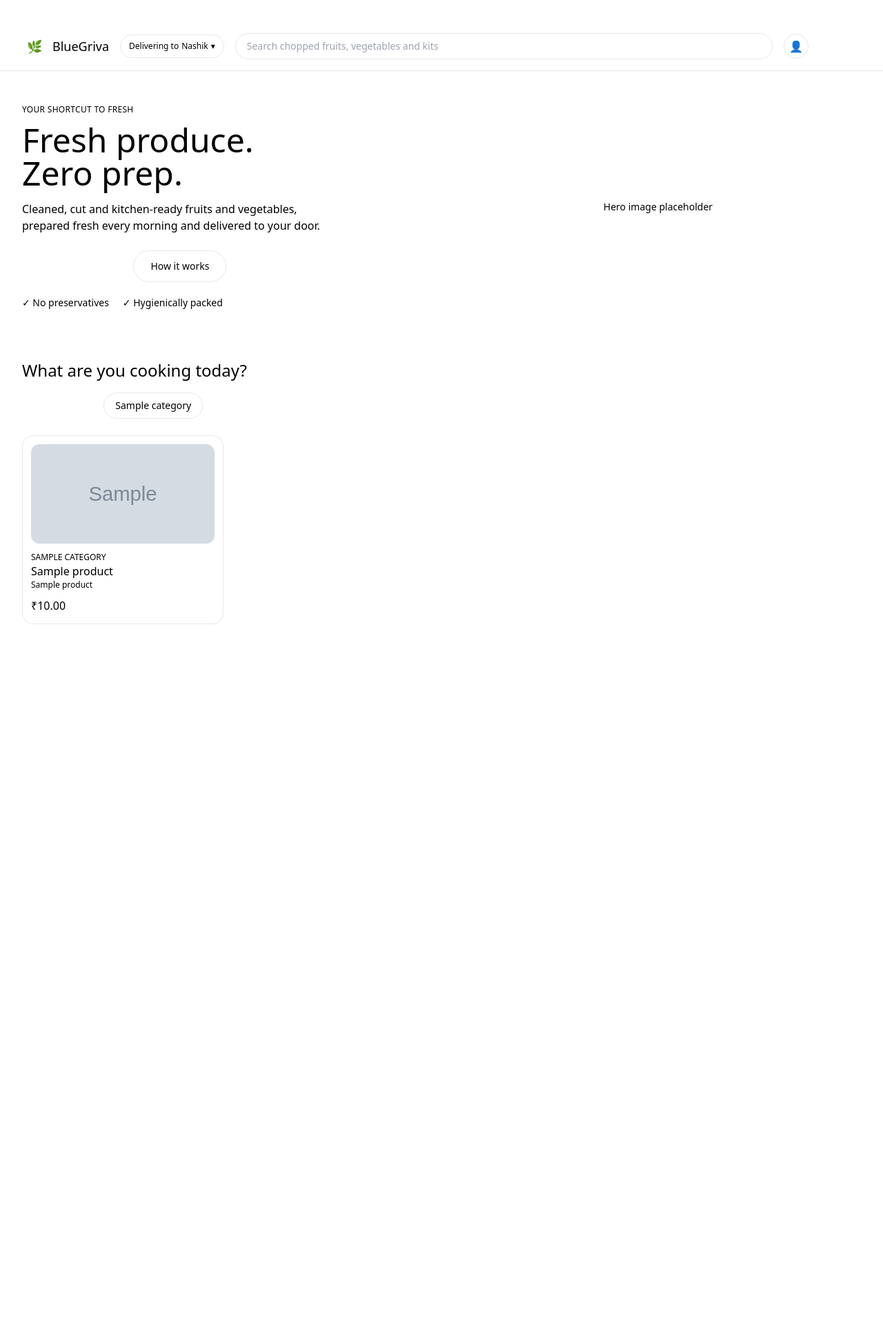
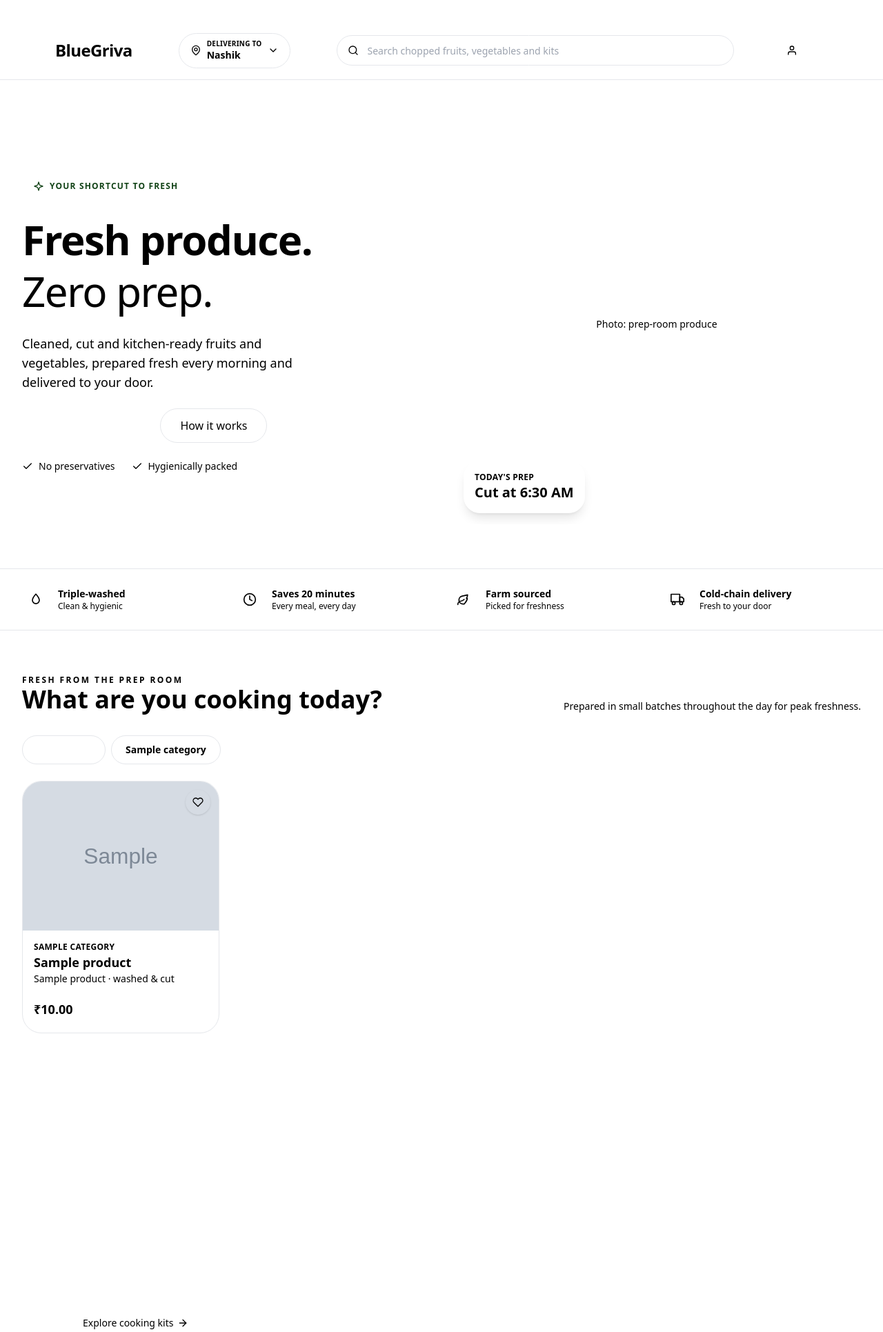
Before and after one commit to bajajshubham/bluegriva, a Django app: page / in a window 1280 px wide. Shown: the top 1931 px of the page at 69% size. Before the commit the page ends 905 px from the top, so only its background shows below. Run offline with Django 5.2, Linux system fonts and the light colour scheme; tables that the repository leaves empty hold one stand-in row (values such as "Sample post"); grey boxes marked "Sample" are stand-in pictures; some libraries are stand-ins or nearby versions.

Commit message:
storefront:light skeleton and colors without functionalities

```diff
--- a/catalog/templates/catalog/product_list.html
+++ b/catalog/templates/catalog/product_list.html
@@ -1,66 +1,12 @@
 {% extends "base.html" %}
-{% block title %}BlueGriva — Fresh Cut Fruits & Vegetables{% endblock %}
+{% block title %}BlueGriva — Fresh produce, zero prep{% endblock %}
 
 {% block content %}
-<!-- Hero -->
-<section class="grid grid-cols-1 gap-10 px-8 py-12 lg:grid-cols-2 lg:items-center">
-  <div>
-    <p class="text-xs font-medium uppercase tracking-wide text-brand">Your shortcut to fresh</p>
-    <h1 class="mt-3 font-display text-4xl text-ink sm:text-5xl">
-      Fresh produce.<br><span class="text-brand">Zero prep.</span>
-    </h1>
-    <p class="mt-4 max-w-md text-ink-muted">
-      Cleaned, cut and kitchen-ready fruits and vegetables, prepared fresh every morning and delivered to your door.
-    </p>
-    <div class="mt-6 flex gap-3">
-      <a href="#produce" class="rounded-full bg-brand px-6 py-3 text-sm font-medium text-white">Shop fresh cuts</a>
-      <a href="#" class="rounded-full border border-ink/20 px-6 py-3 text-sm text-ink">How it works</a>
-    </div>
-    <div class="mt-5 flex gap-5 text-sm text-ink">
-      <span>✓ No preservatives</span>
-      <span>✓ Hygienically packed</span>
-    </div>
+  {% include "partials/_hero.html" %}
+  {% include "partials/_trust_badges.html" %}
+  {% include "partials/_product_grid.html" %}
+  <div class="my-16">
+    {% include "partials/_promo_banner.html" %}
   </div>
-  <div class="flex h-72 items-center justify-center rounded-3xl bg-brand-light text-sm text-brand">
-    Hero image placeholder
-  </div>
-</section>
-
-<!-- Product listing section -->
-<section id="produce" class="px-8 py-6">
-  <h2 class="font-display text-2xl text-ink">What are you cooking today?</h2>
-
-  <div class="mt-4 flex gap-3 overflow-x-auto">
-    <a href="{% url 'catalog:product_list' %}"
-       class="rounded-full px-4 py-2 text-sm {% if not active_category %}bg-brand text-white{% else %}border border-ink/20 text-ink{% endif %}">
-      All produce
-    </a>
-    {% for category in categories %}
-      <a href="?category={{ category.slug }}"
-         class="rounded-full px-4 py-2 text-sm {% if active_category == category.slug %}bg-brand text-white{% else %}border border-ink/20 text-ink{% endif %}">
-        {{ category.name }}
-      </a>
-    {% endfor %}
-  </div>
-
-  <div class="mt-6 grid grid-cols-1 gap-4 sm:grid-cols-2 xl:grid-cols-4">
-    {% for product in products %}
-      <div class="rounded-2xl border border-ink/10 bg-white p-3">
-        <img src="{{ product.image.url }}" alt="{{ product.name }}" class="h-36 w-full rounded-xl object-cover">
-        <p class="mt-3 text-xs uppercase text-ink-muted">{{ product.category.name }}</p>
-        <p class="font-medium text-ink">{{ product.name }}</p>
-        <p class="text-xs text-ink-muted">{{ product.weight_label }}</p>
-        <div class="mt-2 flex items-center justify-between">
-          <span class="font-medium text-ink">₹{{ product.price }}</span>
-          <button
-            hx-post="{% url 'cart_orders:cart_add' product.id %}"
-            hx-target="#cart-panel" hx-swap="outerHTML"
-            class="rounded-full bg-brand px-3 py-1 text-sm text-white">Add</button>
-        </div>
-      </div>
-    {% empty %}
-      <p class="text-ink-muted">No products yet, add some in the admin.</p>
-    {% endfor %}
-  </div>
-</section>
+  {% include "partials/_how_it_works.html" %}
 {% endblock %}
--- a/catalog/views.py
+++ b/catalog/views.py
@@ -2,13 +2,29 @@ from django.shortcuts import render
 from .models import Category
 from .services import list_active_products
 
-# Create your views here.
+# Presentational only, no model behind these — plain constants, not database rows.
+TRUST_BADGES = [
+    {"icon": "droplet", "title": "Triple-washed", "subtitle": "Clean & hygienic"},
+    {"icon": "clock", "title": "Saves 20 minutes", "subtitle": "Every meal, every day"},
+    {"icon": "leaf", "title": "Farm sourced", "subtitle": "Picked for freshness"},
+    {"icon": "truck", "title": "Cold-chain delivery", "subtitle": "Fresh to your door"},
+]
+
+PROCESS_STEPS = [
+    {"number": "01", "title": "Picked for you", "description": "We source crisp, seasonal produce from trusted farms."},
+    {"number": "02", "title": "Washed & cut", "description": "Our trained team cleans and chops every batch in a hygienic prep room."},
+    {"number": "03", "title": "Chilled & delivered", "description": "Sealed packs travel cold and arrive ready for your pan, plate or blender."},
+]
+
+
 def product_list(request):
-    """Storefront grid — matches the Figma 'storefront' frame."""
+    """Storefront home page: hero, trust badges, real product grid, promo, process steps."""
     category_slug = request.GET.get("category")
     context = {
         "products": list_active_products(category_slug),
         "categories": Category.objects.all(),
         "active_category": category_slug,
+        "trust_badges": TRUST_BADGES,
+        "process_steps": PROCESS_STEPS,
     }
     return render(request, "catalog/product_list.html", context)
--- /dev/null
+++ b/core/templatetags/icons.py
@@ -0,0 +1,44 @@
+"""
+Inline SVG icon tag.
+
+Renders small stroke icons directly in markup (no icon font, no JS library)
+so they inherit colour via `currentColor` and resize with a Tailwind class.
+
+Note: these are line-icon stand-ins for the exact icons exported in the
+Figma file — this build environment has no network route to Figma's asset
+CDN, so the real exports couldn't be pulled in. Swap the paths below for the
+real exports whenever that's convenient; nothing else needs to change since
+every call site just names an icon.
+"""
+from django import template
+from django.utils.safestring import mark_safe
+
+register = template.Library()
+
+# icon name -> inner SVG markup (24x24 viewBox, stroke-based)
+_ICONS = {
+    "leaf": '<path d="M11 20A7 7 0 0 1 9.8 6.1C15.5 5 17 4.48 19 4c0 2.1-.8 4.3-2 6h1.5c-.1 5-4 8-5.5 10z"/><path d="M2 21c0-3 1.85-5.36 5.08-6C9.5 14.52 12 13 13 12"/>',
+    "search": '<circle cx="11" cy="11" r="8"/><line x1="21" y1="21" x2="16.65" y2="16.65"/>',
+    "user": '<path d="M20 21v-2a4 4 0 0 0-4-4H8a4 4 0 0 0-4 4v2"/><circle cx="12" cy="7" r="4"/>',
+    "cart": '<path d="M6 2 3 6v14a2 2 0 0 0 2 2h14a2 2 0 0 0 2-2V6l-3-4Z"/><path d="M3 6h18"/><path d="M16 10a4 4 0 0 1-8 0"/>',
+    "chevron-down": '<polyline points="6 9 12 15 18 9"/>',
+    "map-pin": '<path d="M20 10c0 6-8 12-8 12s-8-6-8-12a8 8 0 0 1 16 0Z"/><circle cx="12" cy="10" r="3"/>',
+    "check": '<polyline points="20 6 9 17 4 12"/>',
+    "arrow-right": '<line x1="5" y1="12" x2="19" y2="12"/><polyline points="12 5 19 12 12 19"/>',
+    "heart": '<path d="M20.8 4.6a5.5 5.5 0 0 0-7.8 0L12 5.6l-1-1a5.5 5.5 0 0 0-7.8 7.8l1 1L12 21l7.8-7.8 1-1a5.5 5.5 0 0 0 0-7.8Z"/>',
+    "plus": '<line x1="12" y1="5" x2="12" y2="19"/><line x1="5" y1="12" x2="19" y2="12"/>',
+    "clock": '<circle cx="12" cy="12" r="10"/><polyline points="12 6 12 12 16 14"/>',
+    "truck": '<path d="M1 3h15v13H1z"/><path d="M16 8h4l3 3v5h-7V8z"/><circle cx="5.5" cy="18.5" r="2.5"/><circle cx="18.5" cy="18.5" r="2.5"/>',
+    "droplet": '<path d="M12 2.7s6 6.5 6 10.7a6 6 0 0 1-12 0c0-4.2 6-10.7 6-10.7z"/>',
+    "sparkles": '<path d="m12 3-1.9 5.8a2 2 0 0 1-1.3 1.3L3 12l5.8 1.9a2 2 0 0 1 1.3 1.3L12 21l1.9-5.8a2 2 0 0 1 1.3-1.3L21 12l-5.8-1.9a2 2 0 0 1-1.3-1.3L12 3Z"/>',
+}
+
+
+@register.simple_tag
+def icon(name, css_class="size-4"):
+    """Usage: {% icon "search" "size-5 text-ink-muted" %}"""
+    inner = _ICONS.get(name, "")
+    return mark_safe(
+        f'<svg class="{css_class}" viewBox="0 0 24 24" fill="none" stroke="currentColor" '
+        f'stroke-width="2" stroke-linecap="round" stroke-linejoin="round" aria-hidden="true">{inner}</svg>'
+    )
--- a/templates/base.html
+++ b/templates/base.html
@@ -1,66 +1,33 @@
 <!doctype html>
 <html lang="en" class="h-full">
-
 <head>
   <meta charset="UTF-8">
   <meta name="viewport" content="width=device-width, initial-scale=1.0">
   <title>{% block title %}BlueGriva{% endblock %}</title>
 
+  <link rel="preconnect" href="https://fonts.googleapis.com">
+  <link rel="preconnect" href="https://fonts.gstatic.com" crossorigin>
+  <link href="https://fonts.googleapis.com/css2?family=DM+Sans:wght@400;500;700&family=Lora:wght@400;600&display=swap" rel="stylesheet">
+
   {% load tailwind_tags %}
   {% tailwind_css %}
 
-  <link rel="preconnect" href="https://fonts.googleapis.com">
-  <link rel="preconnect" href="https://fonts.gstatic.com" crossorigin>
-  <link href="https://fonts.googleapis.com/css2?family=DM+Sans:wght@400;500;700&family=Lora:wght@400;600&display=swap"
-    rel="stylesheet">
-
   <script src="https://unpkg.com/htmx.org@2.0.10" defer></script>
   <script src="https://unpkg.com/alpinejs@3.15.12/dist/cdn.min.js" defer></script>
-  <style>
-    [x-cloak] {
-      display: none !important;
-    }
-  </style>
+  <style>[x-cloak] { display: none !important; }</style>
 </head>
+<body class="h-full font-sans bg-surface text-ink" hx-headers='{"X-CSRFToken": "{{ csrf_token }}"}' x-data="{ cartOpen: false }">
 
-<body class="h-full font-sans bg-surface text-ink" hx-headers='{"X-CSRFToken": "{{ csrf_token }}"}'
-  x-data="{ cartOpen: false }">
-
-  <!-- Announcement bar -->
-  <div class="bg-brand py-2 text-center text-xs text-white">
-    Freshly prepped this morning · Free delivery on orders above ₹399
-  </div>
-
-  <!-- Header -->
-  <header class="flex items-center gap-4 border-b border-ink/10 bg-surface/95 px-8 py-4">
-    <a href="{% url 'catalog:product_list' %}" class="flex items-center gap-2 font-display text-lg text-ink">
-      <span class="flex h-9 w-9 items-center justify-center rounded-full bg-brand-light text-brand">🌿</span>
-      BlueGriva
-    </a>
-
-    <button
-      class="hidden shrink-0 items-center gap-1 rounded-full border border-ink/15 px-3 py-2 text-xs text-ink sm:flex">
-      <span class="text-ink-muted">Delivering to</span>
-      <span class="font-medium">Nashik</span>
-      <span>▾</span>
-    </button>
-
-    <input type="search" placeholder="Search chopped fruits, vegetables and kits"
-      class="flex-1 rounded-full border border-ink/15 bg-white px-4 py-2 text-sm">
-
-    <button
-      class="hidden h-9 w-9 shrink-0 items-center justify-center rounded-full border border-ink/15 sm:flex">👤</button>
-    <button @click="cartOpen = true" class="shrink-0 rounded-full bg-brand px-4 py-2 text-sm text-white">
-      Cart{% if cart_items %} ({{ cart_items|length }}){% endif %}
-    </button>
-  </header>
+  {% include "partials/_header.html" %}
 
   {% block content %}{% endblock %}
 
-  <!-- Cart drawer — present on every page, hidden until opened -->
+  {% include "partials/_footer.html" %}
+
+  <!-- Cart drawer -->
   <div x-show="cartOpen" x-cloak class="fixed inset-0 z-40 bg-black/40" @click.self="cartOpen = false">
     <div class="fixed right-0 top-0 flex h-full w-full max-w-sm flex-col bg-white shadow-xl">
-      <div class="flex items-center justify-between border-b border-ink/10 p-4">
+      <div class="flex items-center justify-between border-b border-border p-4">
         <h2 class="font-display text-lg text-ink">Your cart</h2>
         <button @click="cartOpen = false" class="text-xl text-ink-muted">&times;</button>
       </div>
@@ -70,5 +37,4 @@
     </div>
   </div>
 </body>
-
 </html>
--- /dev/null
+++ b/templates/partials/_footer.html
@@ -0,0 +1,41 @@
+{% load icons %}
+<footer class="bg-ink px-8 py-12 text-white">
+  <div class="mx-auto flex max-w-[1280px] flex-col gap-10">
+
+    <div class="grid grid-cols-1 gap-10 sm:grid-cols-4">
+      <div class="flex flex-col gap-4 sm:col-span-2">
+        <div class="flex items-center gap-2">
+          <span class="flex size-9 items-center justify-center rounded-full bg-surface">
+            {% icon "leaf" "size-5 text-brand" %}
+          </span>
+          <span class="font-display text-2xl font-bold text-surface">BlueGriva</span>
+        </div>
+        <p class="max-w-sm text-sm text-white/65">
+          Making real food easier with fresh, clean and thoughtfully prepared produce.
+        </p>
+      </div>
+
+      <div class="flex flex-col gap-4">
+        <h3 class="text-base font-bold text-surface">Shop</h3>
+        <ul class="flex flex-col gap-3 text-sm text-white/65">
+          <li><a href="#">Fresh cuts</a></li>
+          <li><a href="#">Cooking kits</a></li>
+          <li><a href="#">Fruit bowls</a></li>
+        </ul>
+      </div>
+
+      <div class="flex flex-col gap-4">
+        <h3 class="text-base font-bold text-surface">Help</h3>
+        <ul class="flex flex-col gap-3 text-sm text-white/65">
+          <li><a href="#">Our process</a></li>
+          <li><a href="#">Delivery areas</a></li>
+          <li><a href="#">Contact us</a></li>
+        </ul>
+      </div>
+    </div>
+
+    <p class="border-t border-white/15 pt-6 text-xs text-white/50">
+      &copy; {% now "Y" %} BlueGriva Foods. Freshness, thoughtfully prepared.
+    </p>
+  </div>
+</footer>
--- /dev/null
+++ b/templates/partials/_header.html
@@ -0,0 +1,44 @@
+{% load icons %}
+<div class="bg-brand py-2 text-center text-xs text-white">
+  Freshly prepped this morning · Free delivery on orders above ₹399
+</div>
+
+<header class="sticky top-0 z-30 border-b border-border bg-surface/95 backdrop-blur-sm">
+  <div class="mx-auto flex max-w-7xl items-center justify-between gap-4 px-8 py-4">
+
+    <a href="{% url 'catalog:product_list' %}" class="flex shrink-0 items-center gap-2">
+      <span class="flex size-10 items-center justify-center rounded-full bg-brand">
+        {% icon "leaf" "size-5 text-white" %}
+      </span>
+      <span class="font-display text-2xl font-bold tracking-tight text-brand">BlueGriva</span>
+    </a>
+
+    <button type="button" class="hidden shrink-0 items-center gap-2 rounded-full border border-border px-4 py-2 sm:flex">
+      {% icon "map-pin" "size-4 text-ink-muted" %}
+      <span class="text-left leading-tight">
+        <span class="block text-[10px] font-semibold uppercase tracking-wide text-ink-muted">Delivering to</span>
+        <span class="block text-sm font-semibold text-ink">Nashik</span>
+      </span>
+      {% icon "chevron-down" "size-4 text-ink-muted" %}
+    </button>
+
+    <label class="relative min-w-0 max-w-xl flex-1">
+      <span class="sr-only">Search products</span>
+      {% icon "search" "absolute left-4 top-1/2 -translate-y-1/2 size-4 text-ink-muted" %}
+      <input type="search" placeholder="Search chopped fruits, vegetables and kits"
+             class="h-11 w-full rounded-full border border-border bg-brand-wash/60 pl-11 pr-4 text-sm text-ink placeholder:text-ink-muted focus:outline-none focus:ring-2 focus:ring-brand">
+    </label>
+
+    <div class="flex shrink-0 items-center gap-2">
+      <button type="button" aria-label="Account" class="hidden size-9 items-center justify-center rounded-full sm:flex">
+        {% icon "user" "size-4 text-ink" %}
+      </button>
+      <button type="button" @click="cartOpen = true"
+              class="flex items-center gap-1.5 rounded-full bg-brand py-2 pl-2 pr-4 text-sm font-medium text-white">
+        {% icon "cart" "size-4" %}
+        Cart{% if cart_items %} ({{ cart_items|length }}){% endif %}
+      </button>
+    </div>
+
+  </div>
+</header>
--- /dev/null
+++ b/templates/partials/_hero.html
@@ -0,0 +1,51 @@
+{% load icons %}
+{# Homepage hero: headline, CTAs, trust bullets, and a "today's prep" photo card. #}
+<section class="mx-auto grid max-w-[1280px] grid-cols-1 gap-8 px-8 py-16 lg:grid-cols-2 lg:items-center">
+
+  <div class="flex flex-col items-start gap-6">
+    <span class="flex items-center gap-2 rounded-full bg-brand-light px-4 py-2 text-xs font-bold uppercase tracking-widest text-[#124317]">
+      {% icon "sparkles" "size-4" %}
+      Your shortcut to fresh
+    </span>
+
+    <h1 class="font-display text-6xl font-bold leading-tight tracking-tight text-ink">
+      Fresh produce.<br>
+      <span class="font-normal text-brand">Zero prep.</span>
+    </h1>
+
+    <p class="max-w-md text-lg text-ink-muted">
+      Cleaned, cut and kitchen-ready fruits and vegetables, prepared fresh every morning and delivered to your door.
+    </p>
+
+    <div class="flex flex-wrap items-center gap-3">
+      <a href="#products" class="flex items-center gap-1.5 rounded-full bg-brand py-3 pl-7 pr-4 text-base font-bold text-white">
+        Shop fresh cuts
+        {% icon "arrow-right" "size-4" %}
+      </a>
+      <a href="#how-it-works" class="rounded-full border border-border bg-surface px-7 py-3 text-base font-medium text-ink">
+        How it works
+      </a>
+    </div>
+
+    <div class="flex flex-wrap gap-6">
+      <span class="flex items-center gap-2 text-sm font-medium text-ink">
+        {% icon "check" "size-4" %} No preservatives
+      </span>
+      <span class="flex items-center gap-2 text-sm font-medium text-ink">
+        {% icon "check" "size-4" %} Hygienically packed
+      </span>
+    </div>
+  </div>
+
+  {# TODO: swap for real "today's prep" photography once media pipeline exists #}
+  <div class="relative overflow-hidden rounded-[32px] bg-brand-wash">
+    <div class="flex aspect-square items-center justify-center text-sm text-ink-muted lg:aspect-auto lg:h-[580px]">
+      Photo: prep-room produce
+    </div>
+    <div class="absolute bottom-4 left-4 rounded-3xl bg-surface/95 p-4 shadow-lg backdrop-blur-sm">
+      <p class="text-xs font-semibold uppercase tracking-wide text-ink-muted">Today's prep</p>
+      <p class="font-display text-xl font-bold text-ink">Cut at 6:30 AM</p>
+    </div>
+  </div>
+
+</section>
--- /dev/null
+++ b/templates/partials/_how_it_works.html
@@ -0,0 +1,21 @@
+{# "From farm to fork" — 3-step process, closes out the home page above the footer. #}
+<section class="bg-brand-wash/50 px-8 py-20">
+  <div class="mx-auto flex max-w-[1280px] flex-col gap-10">
+
+    <div class="flex flex-col items-center gap-2 text-center">
+      <p class="text-xs font-bold uppercase tracking-[2.4px] text-brand">From farm to fork</p>
+      <h2 class="font-display text-4xl font-bold text-ink">Prep work, perfected.</h2>
+    </div>
+
+    <div class="grid grid-cols-1 gap-4 sm:grid-cols-3">
+      {% for step in process_steps %}
+        <article class="rounded-[28px] border border-border bg-white p-8">
+          <p class="text-xs font-bold text-brand">{{ step.number }}</p>
+          <h3 class="mt-4 font-display text-2xl font-bold text-ink">{{ step.title }}</h3>
+          <p class="mt-3 text-sm text-ink-muted">{{ step.description }}</p>
+        </article>
+      {% endfor %}
+    </div>
+
+  </div>
+</section>
--- /dev/null
+++ b/templates/partials/_product_card.html
@@ -0,0 +1,27 @@
+{% load icons %}
+<article class="overflow-hidden rounded-[28px] border border-border bg-white">
+  <div class="relative">
+    <img src="{{ product.image.url }}" alt="{{ product.name }}" class="h-[216px] w-full object-cover">
+    {# Wishlist not built yet — decorative only #}
+    <button type="button" aria-label="Add {{ product.name }} to favourites"
+            class="absolute right-3 top-3 flex size-9 items-center justify-center rounded-full bg-surface shadow">
+      {% icon "heart" "size-4 text-ink" %}
+    </button>
+  </div>
+  <div class="flex flex-col gap-4 p-4">
+    <div>
+      <p class="text-xs font-semibold uppercase tracking-wide text-ink-muted">{{ product.category.name }}</p>
+      <h3 class="font-display text-lg font-bold text-ink">{{ product.name }}</h3>
+      <p class="text-sm text-ink-muted">{{ product.weight_label }} &middot; washed &amp; cut</p>
+    </div>
+    <div class="flex items-center justify-between">
+      <span class="text-lg font-bold text-ink">&#8377;{{ product.price }}</span>
+      <button type="button"
+              hx-post="{% url 'cart_orders:cart_add' product.id %}"
+              hx-target="#cart-panel" hx-swap="outerHTML"
+              class="flex items-center gap-1.5 rounded-full bg-brand py-2 pl-5 pr-2 text-sm font-bold text-white">
+        Add {% icon "plus" "size-4" %}
+      </button>
+    </div>
+  </div>
+</article>
--- /dev/null
+++ b/templates/partials/_product_grid.html
@@ -0,0 +1,32 @@
+<section id="products" class="mx-auto max-w-[1280px] px-8 py-16">
+
+  <div class="mb-8 flex flex-wrap items-end justify-between gap-4">
+    <div>
+      <p class="text-xs font-bold uppercase tracking-[2.4px] text-brand">Fresh from the prep room</p>
+      <h2 class="font-display text-4xl font-bold text-ink">What are you cooking today?</h2>
+    </div>
+    <p class="max-w-md text-sm text-ink-muted">Prepared in small batches throughout the day for peak freshness.</p>
+  </div>
+
+  <div class="mb-6 flex flex-wrap gap-2">
+    <a href="{% url 'catalog:product_list' %}"
+       class="rounded-full border px-5 py-2.5 text-sm font-semibold {% if not active_category %}border-brand bg-brand text-white{% else %}border-border bg-white text-ink{% endif %}">
+      All produce
+    </a>
+    {% for category in categories %}
+      <a href="?category={{ category.slug }}"
+         class="rounded-full border px-5 py-2.5 text-sm font-semibold {% if active_category == category.slug %}border-brand bg-brand text-white{% else %}border-border bg-white text-ink{% endif %}">
+        {{ category.name }}
+      </a>
+    {% endfor %}
+  </div>
+
+  <div class="grid grid-cols-1 gap-6 sm:grid-cols-2 lg:grid-cols-4">
+    {% for product in products %}
+      {% include "partials/_product_card.html" %}
+    {% empty %}
+      <p class="text-ink-muted">No products yet, add some in the admin.</p>
+    {% endfor %}
+  </div>
+
+</section>
--- /dev/null
+++ b/templates/partials/_promo_banner.html
@@ -0,0 +1,26 @@
+{% load icons %}
+{# "Weeknight rescue box" promo — dark brand band linking through to cooking kits. #}
+<section class="mx-auto max-w-[1280px] px-8">
+  <div class="grid grid-cols-1 overflow-hidden rounded-[32px] bg-brand lg:grid-cols-[1fr_0.8fr]">
+
+    <div class="flex flex-col items-start gap-4 p-8 lg:p-16">
+      <p class="text-xs font-bold uppercase tracking-[2.4px] text-white/70">The weeknight rescue box</p>
+      <h2 class="font-display text-4xl font-bold text-white lg:text-5xl">
+        Five dinners. One less thing to think about.
+      </h2>
+      <p class="max-w-md text-base text-white/75">
+        A rotating box of washed, chopped vegetables and thoughtfully paired cooking kits for busy weeks.
+      </p>
+      <a href="#" class="flex items-center gap-1.5 rounded-full bg-surface py-2.5 pl-6 pr-2 text-sm font-medium text-ink">
+        Explore cooking kits
+        {% icon "arrow-right" "size-4" %}
+      </a>
+    </div>
+
+    {# TODO: swap for real meal-prep photography once media pipeline exists #}
+    <div class="flex min-h-[220px] items-center justify-center bg-white/10 text-sm text-white/70">
+      Photo: meal-prep vegetables
+    </div>
+
+  </div>
+</section>
--- /dev/null
+++ b/templates/partials/_trust_badges.html
@@ -0,0 +1,16 @@
+{% load icons %}
+<section class="border-y border-border bg-brand-wash/40">
+  <div class="mx-auto grid max-w-7xl grid-cols-2 gap-6 px-8 py-6 sm:grid-cols-4">
+    {% for badge in trust_badges %}
+      <div class="flex items-center gap-3">
+        <span class="flex size-10 shrink-0 items-center justify-center rounded-full bg-brand-light">
+          {% icon badge.icon "size-5 text-brand" %}
+        </span>
+        <span>
+          <span class="block text-sm font-bold text-ink">{{ badge.title }}</span>
+          <span class="block text-xs text-ink-muted">{{ badge.subtitle }}</span>
+        </span>
+      </div>
+    {% endfor %}
+  </div>
+</section>
--- a/theme/static_src/src/styles.css
+++ b/theme/static_src/src/styles.css
@@ -6,6 +6,8 @@
   --color-surface: #F6FCF4;
   --color-ink: #131E13;
   --color-ink-muted: #586458;
+    --color-brand-wash: #EAF1E7;
+  --color-border: #D3DFCF;
 
   --font-sans: "DM Sans", sans-serif;
   --font-display: "Lora", serif;
```
Also changed, not shown: core/templates/core/home.html (+1 -7 lines), core/templatetags/__init__.py (added).
